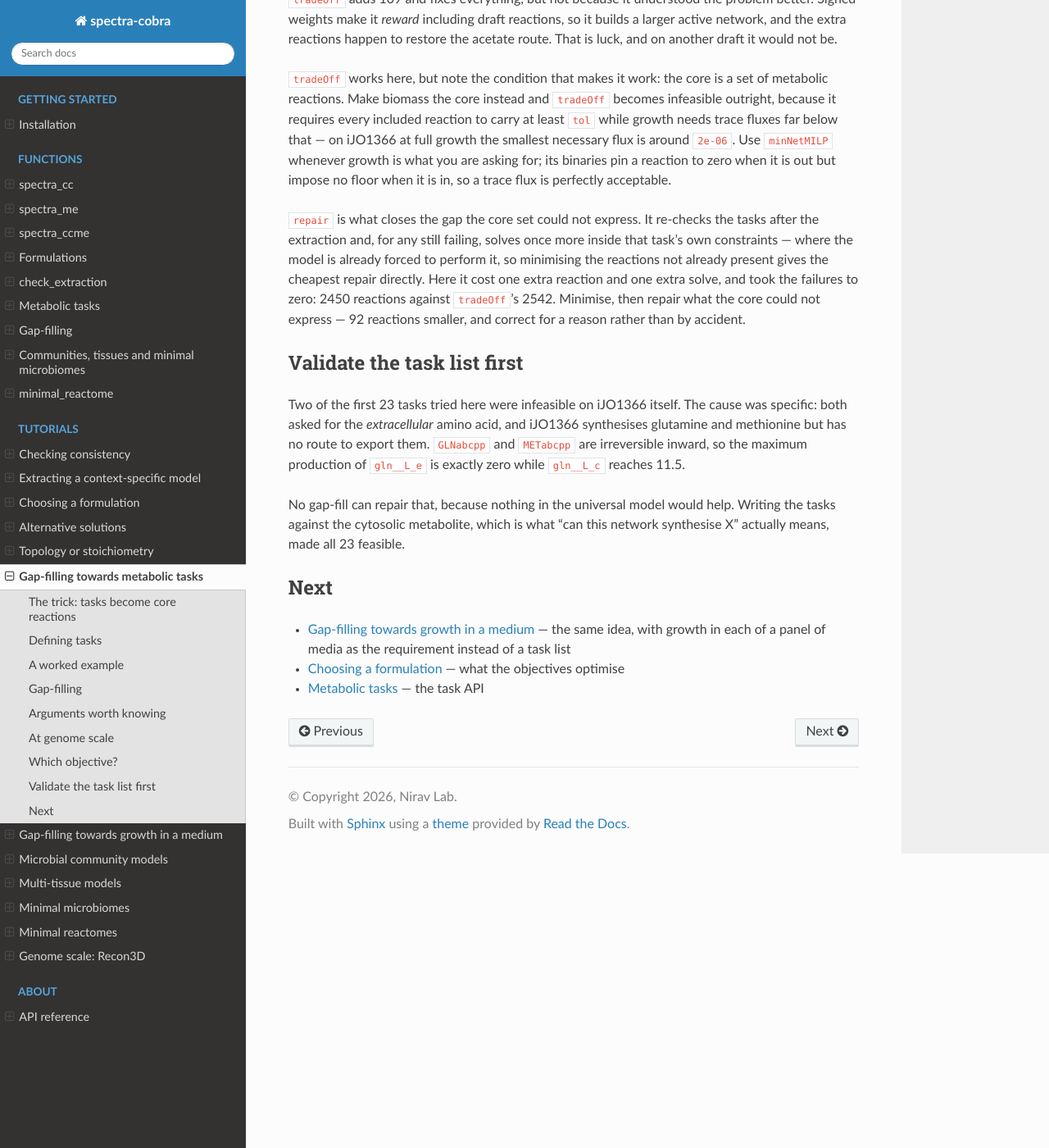
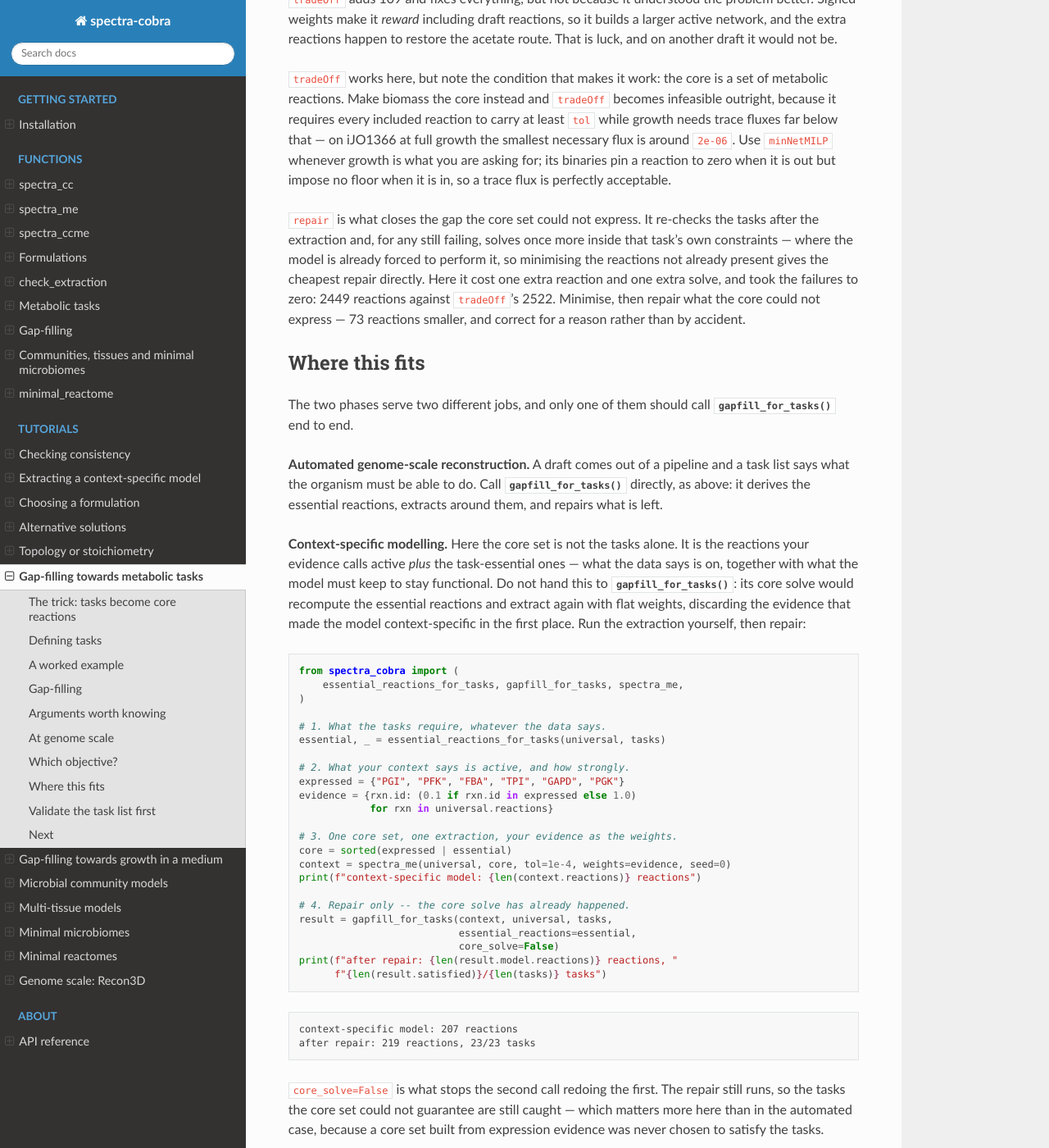
Before and after one commit to bisect-group/spectra-cobra, a Sphinx documentation site: the page built from docs/tutorials/gapfilling_tasks.rst, in a window 1280 px wide and 1400 px high, scrolled down 7436 px. Shown: the whole window at 82% size. Built offline with Sphinx 7.4.7 and the Read the Docs theme 3.1.0, drawn with Linux system fonts in a browser that asks for light colours; some of the changed text lies outside the part shown.

Commit message:
Let the caller weight the gap-fill with their own evidence
gapfill_for_growth and gapfill_for_tasks priced every candidate reaction at
1, so they could only minimise the number of reactions added. Both now take
a weights mapping, so expression evidence or a sequence-similarity score can
decide which reactions get added. Default None keeps the previous behaviour.

Two rules the shared helper enforces: anything already free stays free, so a
weight cannot price a draft reaction back in; and reactions the caller does
not mention keep the default 1, so partial evidence neither makes the rest
free nor puts it out of reach. The weights reach the repair solve too.

The media tutorial ran at tol=0.1 while arguing two sections later against
exactly that, since tol is the flux every core reaction must carry. Both
blocks now use tol=1e-4 and demand growth with a bound on biomass. Reran the
page: same 54 essential reactions, same four additions, 9/9 media -- which
is the page's own point, that with the bound in place the answer stops
depending on tol.

The tasks page gains a section on where this fits: call gapfill_for_tasks
directly when building a model from an automated draft, but in
context-specific modelling combine the task-essential reactions with the
expression-derived core, extract yourself, and repair with core_solve=False
so the core solve is not redone with flat weights.

Its objective comparison was also re-measured: the numbers predate the
integrality tolerance work and every row had drifted.

Co-Authored-By: Claude Opus 5 (1M context) <noreply@anthropic.com>

```diff
--- a/docs/tutorials/gapfilling_tasks.rst
+++ b/docs/tutorials/gapfilling_tasks.rst
@@ -367,9 +367,9 @@ Those three rows are one function call each, differing only in arguments:
 
 .. code-block:: text
 
-   tradeOff                    2542 reactions,  109 added, 0 failing
-   minNetMILP, repair=False    2449 reactions,   16 added, 1 failing
-   minNetMILP + repair         2450 reactions,   17 added, 0 failing
+   tradeOff                    2522 reactions,   89 added, 0 failing
+   minNetMILP, repair=False    2448 reactions,   15 added, 1 failing
+   minNetMILP + repair         2449 reactions,   16 added, 0 failing
 
 .. list-table::
    :header-rows: 1
@@ -386,18 +386,18 @@ Those three rows are one function call each, differing only in arguments:
      - 6
      - —
    * - ``tradeOff``
-     - 2542
-     - 109
+     - 2522
+     - 89
      - **0**
      - 7.7 s
    * - ``minNetMILP``, ``repair=False``
-     - 2449
-     - 16
+     - 2448
+     - 15
      - 1
      - 6.4 s
    * - ``minNetMILP`` + ``repair``
-     - 2450
-     - 17
+     - 2449
+     - 16
      - **0**
      - 7.8 s
 
@@ -431,9 +431,65 @@ the tasks after the extraction and, for any still failing, solves once more
 inside that task's own constraints — where the model is already forced to
 perform it, so minimising the reactions not already present gives the
 cheapest repair directly. Here it cost one extra reaction and one extra
-solve, and took the failures to zero: 2450 reactions against ``tradeOff``'s
-2542. Minimise, then repair what the core could not express — 92 reactions
+solve, and took the failures to zero: 2449 reactions against ``tradeOff``'s
+2522. Minimise, then repair what the core could not express — 73 reactions
 smaller, and correct for a reason rather than by accident.
+
+Where this fits
+---------------
+
+The two phases serve two different jobs, and only one of them should call
+:func:`~spectra_cobra.gapfill_for_tasks` end to end.
+
+**Automated genome-scale reconstruction.** A draft comes out of a pipeline
+and a task list says what the organism must be able to do. Call
+:func:`~spectra_cobra.gapfill_for_tasks` directly, as above: it derives the
+essential reactions, extracts around them, and repairs what is left.
+
+**Context-specific modelling.** Here the core set is not the tasks alone. It
+is the reactions your evidence calls active *plus* the task-essential ones —
+what the data says is on, together with what the model must keep to stay
+functional. Do not hand this to
+:func:`~spectra_cobra.gapfill_for_tasks`: its core solve would recompute the
+essential reactions and extract again with flat weights, discarding the
+evidence that made the model context-specific in the first place. Run the
+extraction yourself, then repair:
+
+.. code-block:: python
+
+   from spectra_cobra import (
+       essential_reactions_for_tasks, gapfill_for_tasks, spectra_me,
+   )
+
+   # 1. What the tasks require, whatever the data says.
+   essential, _ = essential_reactions_for_tasks(universal, tasks)
+
+   # 2. What your context says is active, and how strongly.
+   expressed = {"PGI", "PFK", "FBA", "TPI", "GAPD", "PGK"}
+   evidence = {rxn.id: (0.1 if rxn.id in expressed else 1.0)
+               for rxn in universal.reactions}
+
+   # 3. One core set, one extraction, your evidence as the weights.
+   core = sorted(expressed | essential)
+   context = spectra_me(universal, core, tol=1e-4, weights=evidence, seed=0)
+   print(f"context-specific model: {len(context.reactions)} reactions")
+
+   # 4. Repair only -- the core solve has already happened.
+   result = gapfill_for_tasks(context, universal, tasks,
+                              essential_reactions=essential,
+                              core_solve=False)
+   print(f"after repair: {len(result.model.reactions)} reactions, "
+         f"{len(result.satisfied)}/{len(tasks)} tasks")
+
+.. code-block:: text
+
+   context-specific model: 207 reactions
+   after repair: 219 reactions, 23/23 tasks
+
+``core_solve=False`` is what stops the second call redoing the first. The
+repair still runs, so the tasks the core set could not guarantee are still
+caught — which matters more here than in the automated case, because a core
+set built from expression evidence was never chosen to satisfy the tasks.
 
 Validate the task list first
 ----------------------------
```
Also changed, not shown: docs/tutorials/gapfilling_media.rst (+5 -2 lines), 2 other files.
